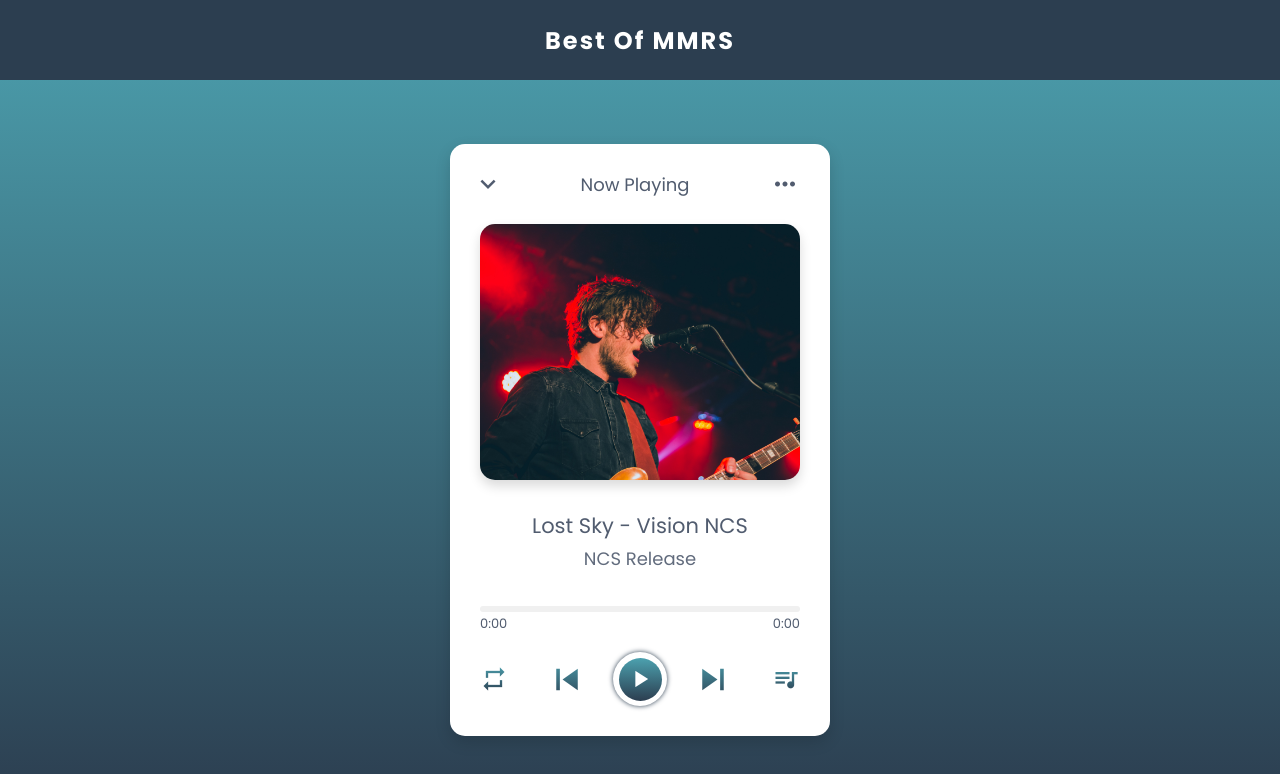
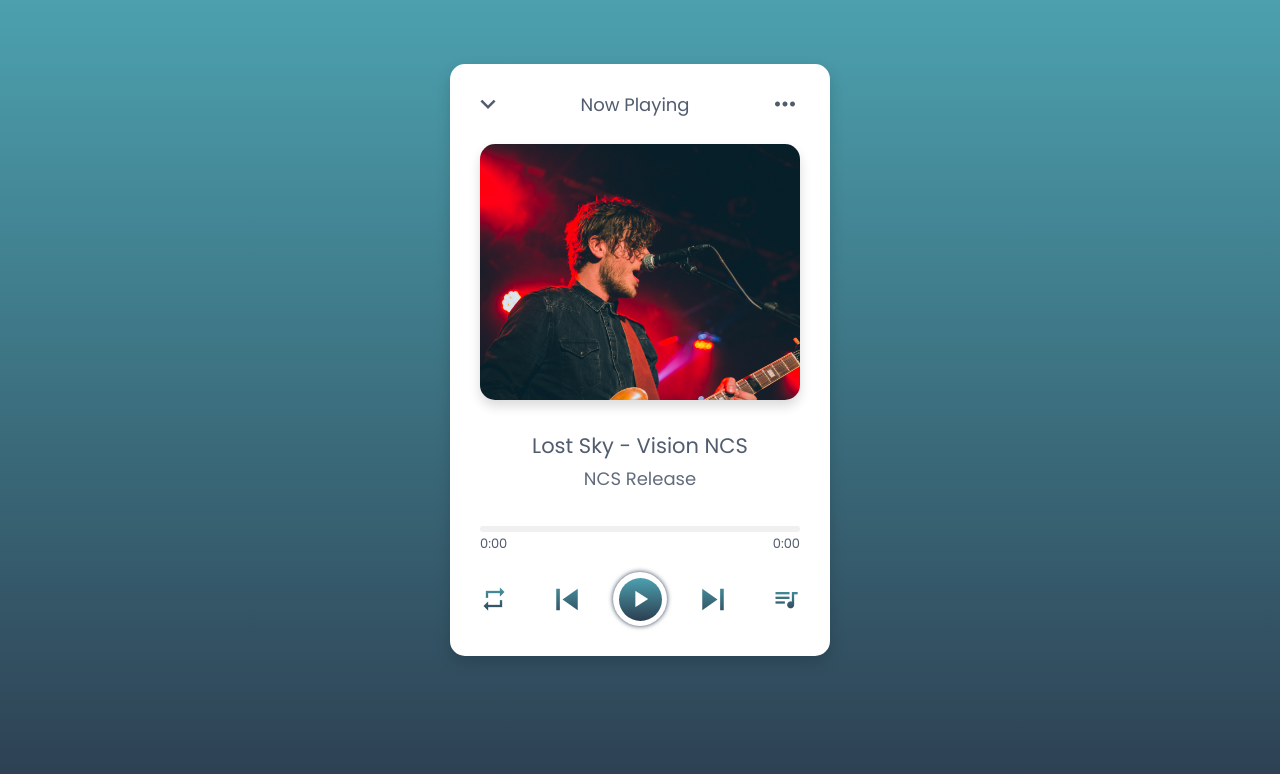
Before and after one commit to Caliking1234/Music-App, a plain HTML site: page index.html in a window 1280 px wide. Drawn offline with Linux system fonts and the light colour scheme.

Commit message:
Update index.html

```diff
--- a/index.html
+++ b/index.html
@@ -8,9 +8,6 @@
   <link rel="stylesheet" href="https://fonts.googleapis.com/icon?family=Material+Icons">
 </head>
 <body>
-  <nav>
-    <h2 class="centre">Best Of MMRS</h2>
-</nav>
 <div class="container">
   <div class="wrapper">
     <div class="top-bar">
```
